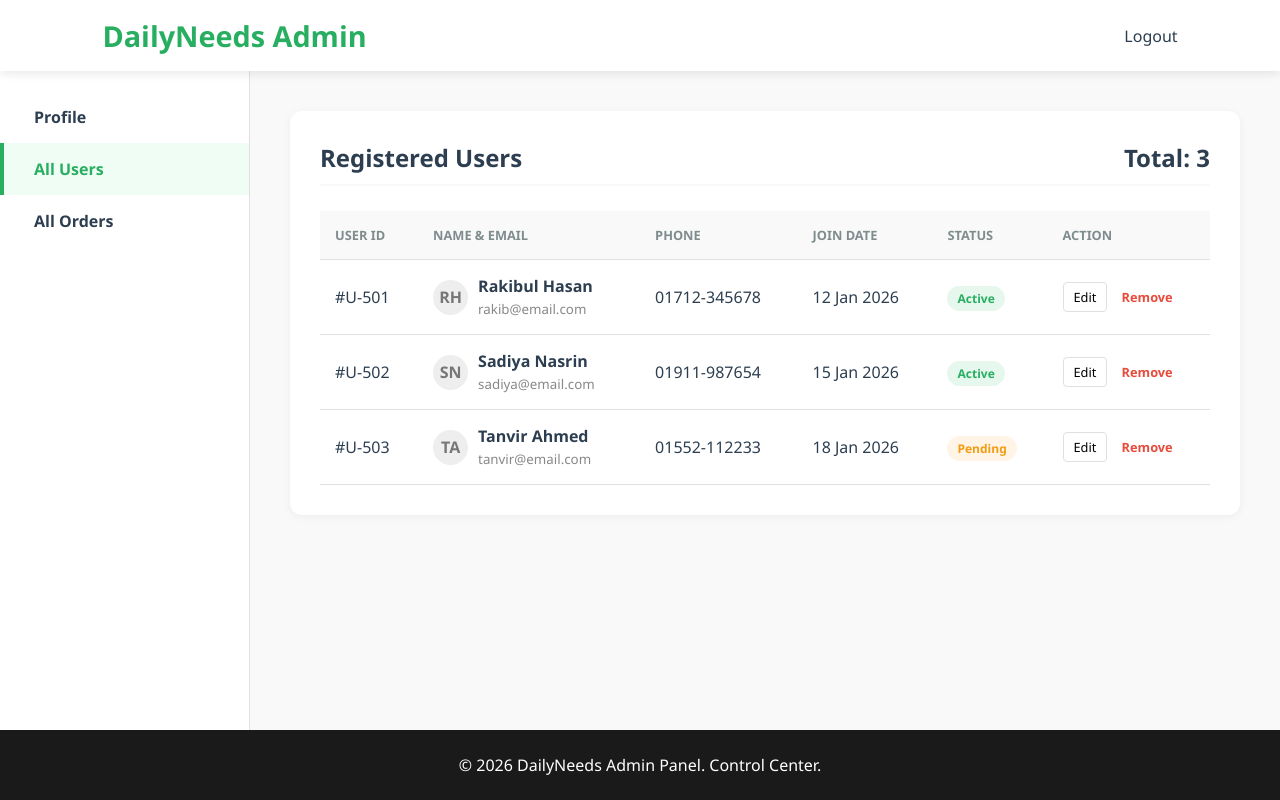
After one commit to nahidrupok/DailyNeeds, a PHP site: page /view/allUsers.php in a window 1280 px wide. The commit adds this page. Run offline with PHP 8.4, Linux system fonts and the light colour scheme.

Commit message:
all users page done

```diff
--- /dev/null
+++ b/view/allUsers.php
@@ -0,0 +1,300 @@
+<!DOCTYPE html>
+<html lang="en">
+<head>
+    <meta charset="UTF-8">
+    <meta name="viewport" content="width=device-width, initial-scale=1.0">
+    <title>All Users | DailyNeeds Admin</title>
+    <style>
+        :root {
+            --primary-green: #27ae60;
+            --dark-text: #2c3e50;
+            --light-bg: #f9f9f9;
+            --white: #ffffff;
+            --border: #e0e0e0;
+            --danger: #e74c3c;
+        }
+
+        * {
+            margin: 0;
+            padding: 0;
+            box-sizing: border-box;
+            font-family: 'Segoe UI', Roboto, sans-serif;
+        }
+
+        body {
+            background-color: var(--light-bg);
+            color: var(--dark-text);
+            display: flex;
+            flex-direction: column;
+            min-height: 100vh;
+        }
+
+        /* --- HEADER --- */
+        nav {
+            display: flex;
+            justify-content: space-between;
+            align-items: center;
+            padding: 1rem 8%;
+            background: var(--white);
+            box-shadow: 0 2px 10px rgba(0,0,0,0.1);
+            z-index: 1000;
+        }
+
+        .logo {
+            font-size: 1.8rem;
+            font-weight: 800;
+            color: var(--primary-green);
+            text-decoration: none;
+        }
+
+        /* --- DASHBOARD LAYOUT --- */
+        .dashboard-container {
+            display: flex;
+            flex: 1;
+            width: 100%;
+        }
+
+        /* LEFT SIDEBAR */
+        .sidebar {
+            width: 250px;
+            background: var(--white);
+            border-right: 1px solid var(--border);
+            padding: 20px 0;
+        }
+
+        .sidebar-menu {
+            list-style: none;
+        }
+
+        .sidebar-menu li a {
+            display: block;
+            padding: 15px 30px;
+            color: var(--dark-text);
+            text-decoration: none;
+            font-weight: 600;
+            transition: 0.3s;
+            border-left: 4px solid transparent;
+        }
+
+        .sidebar-menu li a:hover, .sidebar-menu li a.active {
+            background: #f0fdf4;
+            color: var(--primary-green);
+            border-left: 4px solid var(--primary-green);
+        }
+
+        /* MAIN CONTENT AREA */
+        .main-content {
+            flex: 1;
+            padding: 40px;
+        }
+
+        .content-card {
+            background: var(--white);
+            padding: 30px;
+            border-radius: 12px;
+            box-shadow: 0 2px 10px rgba(0,0,0,0.05);
+        }
+
+        .content-card h2 {
+            margin-bottom: 25px;
+            padding-bottom: 10px;
+            border-bottom: 2px solid var(--light-bg);
+            display: flex;
+            justify-content: space-between;
+            align-items: center;
+        }
+
+        /* --- USER TABLE STYLING --- */
+        .table-container {
+            width: 100%;
+            overflow-x: auto;
+        }
+
+        table {
+            width: 100%;
+            border-collapse: collapse;
+            text-align: left;
+        }
+
+        th, td {
+            padding: 15px;
+            border-bottom: 1px solid var(--border);
+            vertical-align: middle;
+        }
+
+        th {
+            background-color: var(--light-bg);
+            font-weight: 700;
+            font-size: 0.8rem;
+            color: #7f8c8d;
+            text-transform: uppercase;
+        }
+
+        .user-info {
+            display: flex;
+            align-items: center;
+            gap: 10px;
+        }
+
+        .user-avatar {
+            width: 35px;
+            height: 35px;
+            background: #eee;
+            border-radius: 50%;
+            display: flex;
+            align-items: center;
+            justify-content: center;
+            font-weight: bold;
+            color: #777;
+        }
+
+        .status-badge {
+            padding: 4px 10px;
+            border-radius: 20px;
+            font-size: 0.75rem;
+            font-weight: 600;
+        }
+
+        .status-active { background: #e6f7ed; color: #27ae60; }
+        .status-pending { background: #fff4e6; color: #f39c12; }
+
+        .action-btn {
+            background: transparent;
+            border: 1px solid var(--border);
+            padding: 5px 10px;
+            border-radius: 4px;
+            cursor: pointer;
+            font-size: 0.8rem;
+            transition: 0.2s;
+        }
+
+        .action-btn:hover {
+            background: var(--light-bg);
+            border-color: #ccc;
+        }
+
+        .delete-text {
+            color: var(--danger);
+            margin-left: 10px;
+            cursor: pointer;
+            font-size: 0.8rem;
+            font-weight: 600;
+        }
+
+        /* --- FOOTER --- */
+        footer {
+            background: #1a1a1a;
+            color: white;
+            text-align: center;
+            padding: 1.5rem 0;
+            margin-top: auto;
+        }
+    </style>
+</head>
+<body>
+
+    <nav>
+        <a href="admin_dashboard.html" class="logo">DailyNeeds Admin</a>
+        <div class="nav-links">
+            <a href="login.html" style="text-decoration: none; color: var(--dark-text); font-weight: 500;">Logout</a>
+        </div>
+    </nav>
+
+    <div class="dashboard-container">
+
+        <aside class="sidebar">
+            <ul class="sidebar-menu">
+                <li><a href="user_profile.html">Profile</a></li>
+                <li><a href="all_users.html" class="active">All Users</a></li>
+                <li><a href="all_orders.html">All Orders</a></li>
+            </ul>
+        </aside>
+
+        <main class="main-content">
+            <div class="content-card">
+                <h2> Registered Users <span>Total: 3</span></h2>
+
+                <div class="table-container">
+                    <table>
+                        <thead>
+                            <tr>
+                                <th>User ID</th>
+                                <th>Name & Email</th>
+                                <th>Phone</th>
+                                <th>Join Date</th>
+                                <th>Status</th>
+                                <th>Action</th>
+                            </tr>
+                        </thead>
+                        <tbody>
+                            <tr>
+                                <td>#U-501</td>
+                                <td>
+                                    <div class="user-info">
+                                        <div class="user-avatar">RH</div>
+                                        <div>
+                                            <strong>Rakibul Hasan</strong><br>
+                                            <small style="color: #888;">rakib@email.com</small>
+                                        </div>
+                                    </div>
+                                </td>
+                                <td>01712-345678</td>
+                                <td>12 Jan 2026</td>
+                                <td><span class="status-badge status-active">Active</span></td>
+                                <td>
+                                    <button class="action-btn">Edit</button>
+                                    <span class="delete-text">Remove</span>
+                                </td>
+                            </tr>
+                            <tr>
+                                <td>#U-502</td>
+                                <td>
+                                    <div class="user-info">
+                                        <div class="user-avatar">SN</div>
+                                        <div>
+                                            <strong>Sadiya Nasrin</strong><br>
+                                            <small style="color: #888;">sadiya@email.com</small>
+                                        </div>
+                                    </div>
+                                </td>
+                                <td>01911-987654</td>
+                                <td>15 Jan 2026</td>
+                                <td><span class="status-badge status-active">Active</span></td>
+                                <td>
+                                    <button class="action-btn">Edit</button>
+                                    <span class="delete-text">Remove</span>
+                                </td>
+                            </tr>
+                            <tr>
+                                <td>#U-503</td>
+                                <td>
+                                    <div class="user-info">
+                                        <div class="user-avatar">TA</div>
+                                        <div>
+                                            <strong>Tanvir Ahmed</strong><br>
+                                            <small style="color: #888;">tanvir@email.com</small>
+                                        </div>
+                                    </div>
+                                </td>
+                                <td>01552-112233</td>
+                                <td>18 Jan 2026</td>
+                                <td><span class="status-badge status-pending">Pending</span></td>
+                                <td>
+                                    <button class="action-btn">Edit</button>
+                                    <span class="delete-text">Remove</span>
+                                </td>
+                            </tr>
+                        </tbody>
+                    </table>
+                </div>
+            </div>
+        </main>
+
+    </div>
+
+    <footer>
+        <p>&copy; 2026 DailyNeeds Admin Panel. Control Center.</p>
+    </footer>
+
+</body>
+</html>
--- a/view/login.php
+++ b/view/login.php
@@ -149,7 +149,7 @@ session_start();
                 <?php
                 if (isset($_SESSION['error'])) {
                     echo $_SESSION['error'];
-                    unset($_SESSION['error']);
+                    unset($_SESSION['error']); }
                 ?>
             </div>
 
```
Also changed, not shown: view/adminProfile.php (added, +144 -0 lines).
